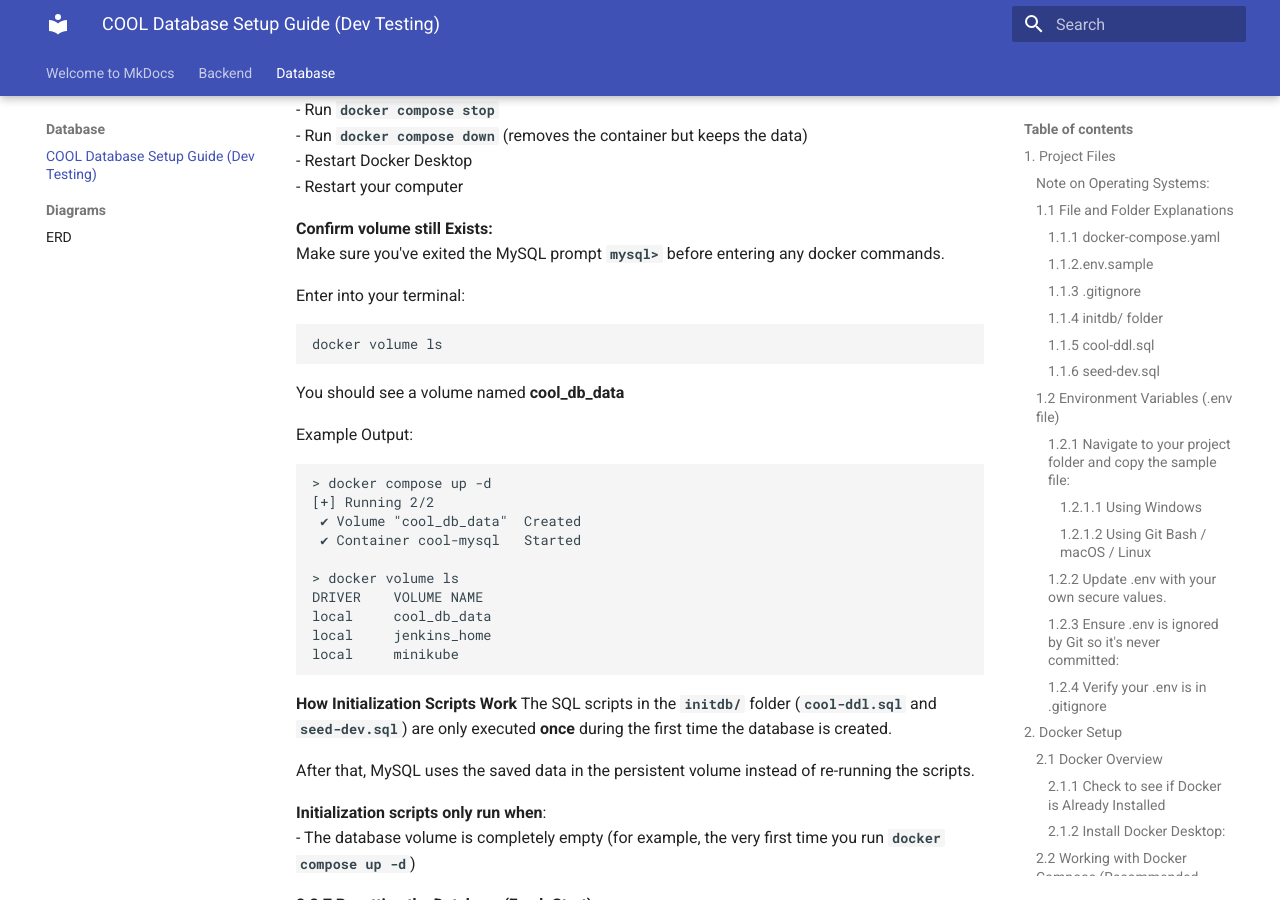
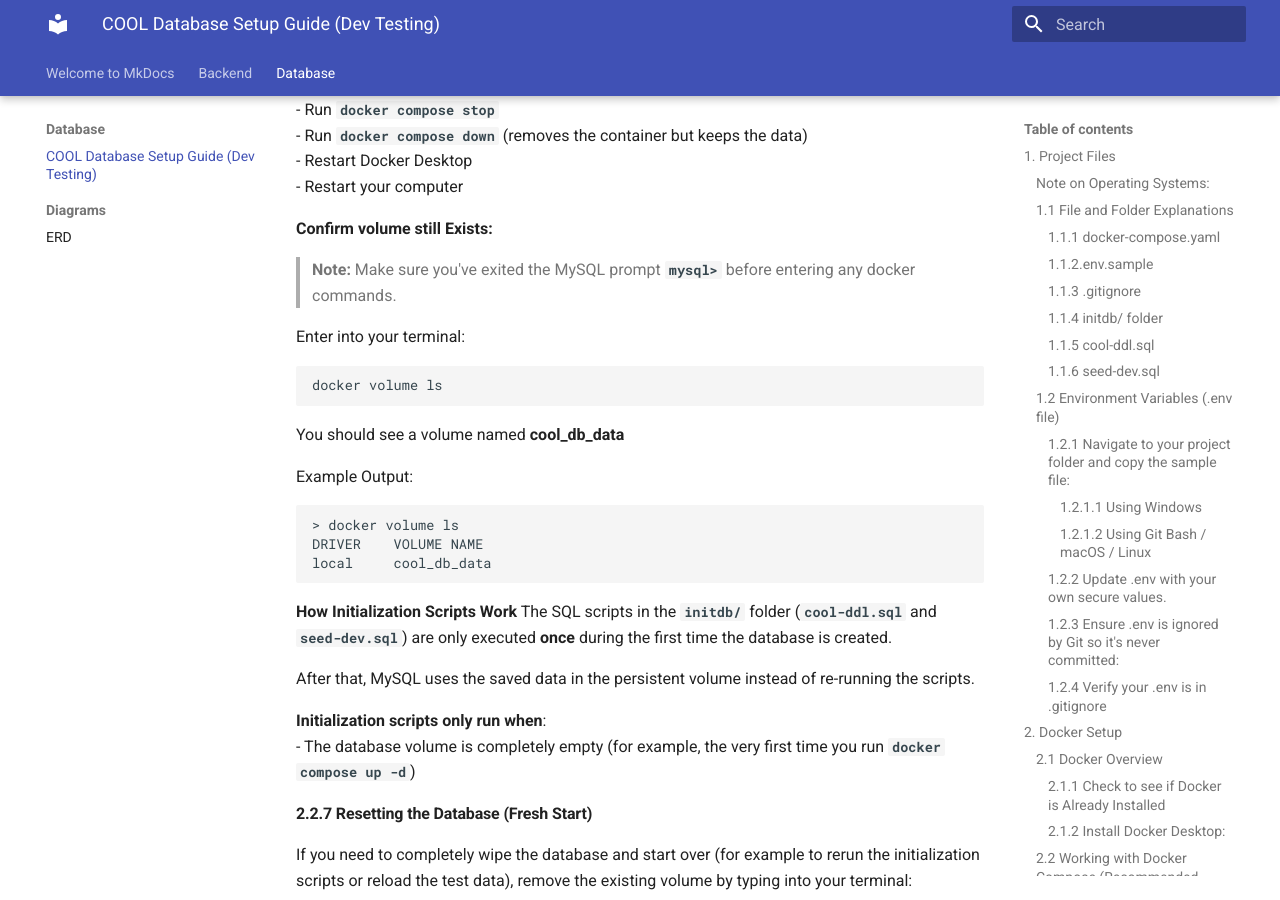
Before and after one commit to CityOfOrlando-2025/COOL, an MkDocs documentation site: the page built from documentation/docs/database/cool-db-setup-guide.md, in a window 1280 px wide and 900 px high, scrolled down 8104 px. Built offline with MkDocs 1.6.1 and Material for MkDocs 9.7.7, drawn with Linux system fonts in a browser that asks for light colours; some of the changed text lies outside the part shown.

Commit message:
simplified ls output

````diff
--- a/documentation/docs/database/cool-db-setup-guide.md
+++ b/documentation/docs/database/cool-db-setup-guide.md
@@ -346,7 +346,8 @@ When you use Docker Compose, the database files are stored inside a **persistent
 - Restart your computer
 
 **Confirm volume still Exists:**
-Make sure you've exited the MySQL prompt **`mysql>`** before entering any docker commands.
+
+>**Note:** Make sure you've exited the MySQL prompt **`mysql>`** before entering any docker commands.
 
 Enter into your terminal:
 ```
@@ -356,16 +357,9 @@ You should see a volume named **cool_db_data**
 
 Example Output:
 ```
-> docker compose up -d
-[+] Running 2/2
- ✔ Volume "cool_db_data"  Created                                                              0.0s
- ✔ Container cool-mysql   Started                                                              0.4s
-
 > docker volume ls
 DRIVER    VOLUME NAME
 local     cool_db_data
-local     jenkins_home
-local     minikube
 ```
 
 **How Initialization Scripts Work**
@@ -448,7 +442,7 @@ It usually means that your **`.env`** file still contains **placeholder values**
    ```
 5. Enter the updated password when prompted.
 
-### 4.1 Stuck in MySQL prompt **`mysql>`**
+### 4.1 Stuck in **`mysql>`** prompt
 
 This will happen at least once.
 
@@ -469,5 +463,5 @@ or
 ```
 mysql>quit
 ```
--
+
 ---
````
